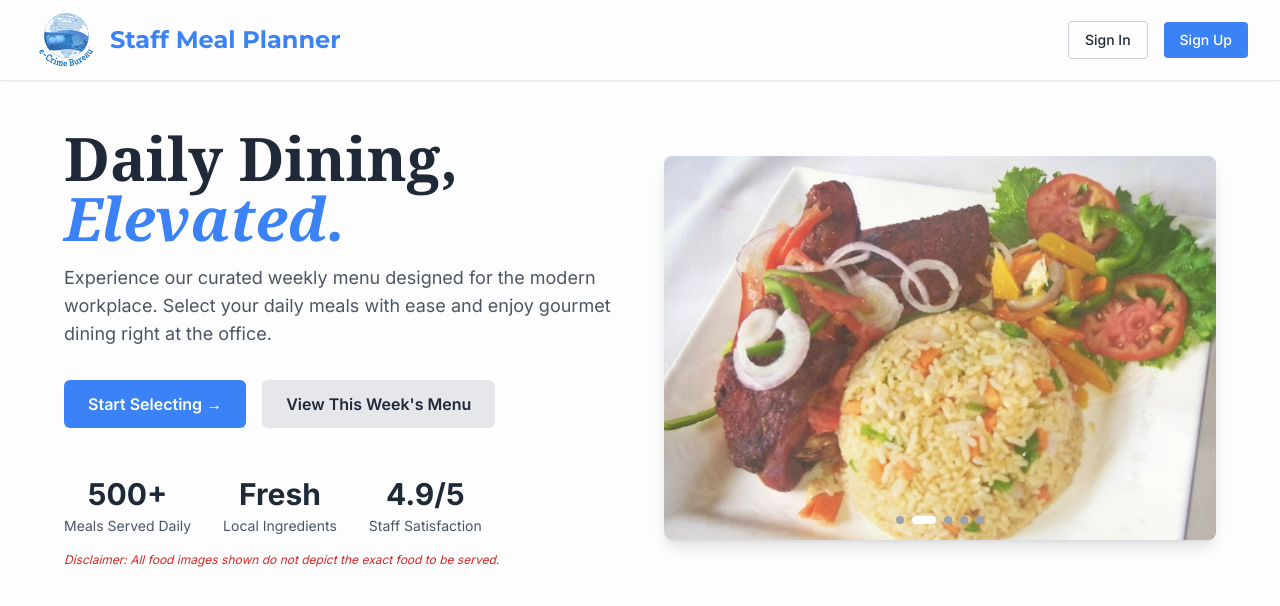
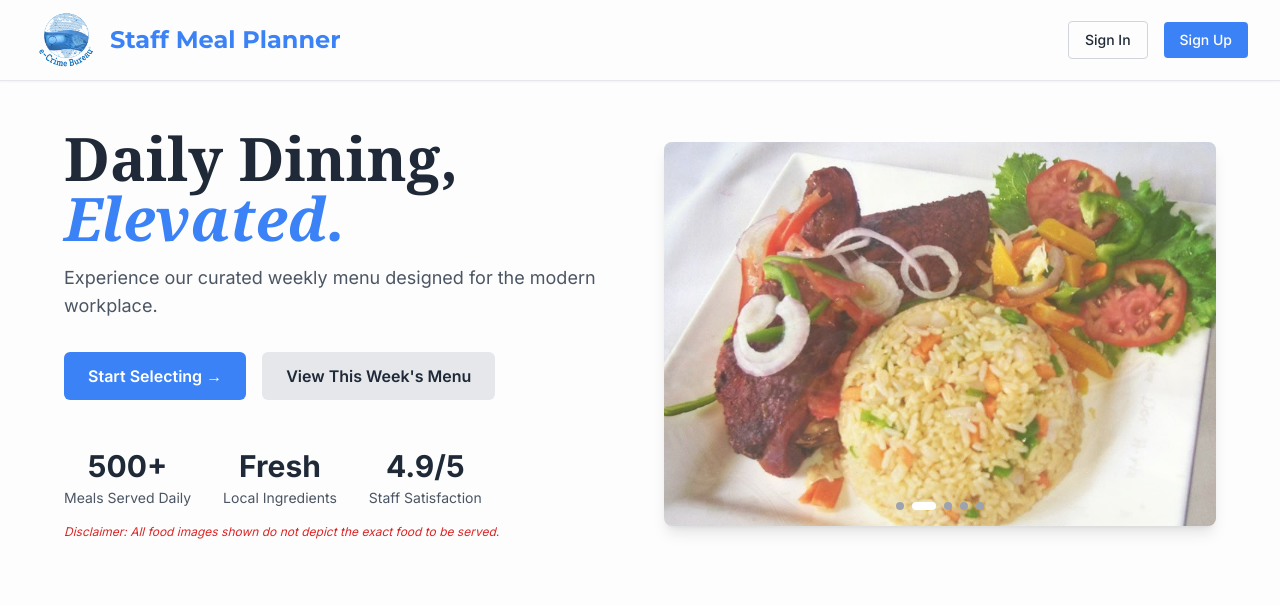
Before and after one commit to kingiconz/e-CB, a Next.js app in the folder Food Menu/: page / in a window 1280 px wide. Shown: the top 606 px of the page. Built offline with nearby package versions, Linux system fonts and the light colour scheme.

Commit message:
Made a few changes to the landing

```diff
--- a/Food Menu/src/app/page.tsx
+++ b/Food Menu/src/app/page.tsx
@@ -89,8 +89,7 @@ export default function Home() {
               </h1>
               <p className="mt-3 md:mt-4 text-sm sm:text-base md:text-lg text-gray-600 max-w-xl mx-auto lg:mx-0">
                 Experience our curated weekly menu designed for the modern
-                workplace. Select your daily meals with ease and enjoy gourmet
-                dining right at the office.
+                workplace.
               </p>
               <div className="mt-6 md:mt-8 flex flex-col sm:flex-row items-center justify-center lg:justify-start gap-3 md:gap-4 w-full sm:w-auto">
                 <button
```
